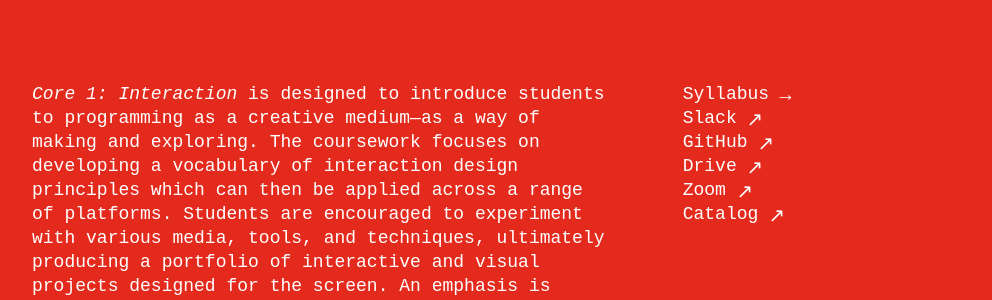
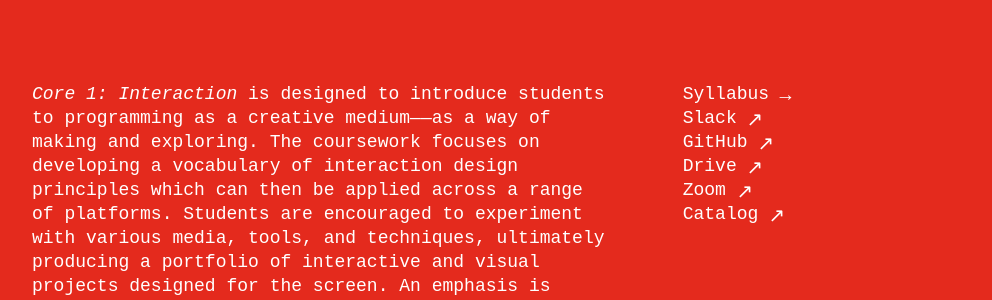
Before and after one commit to core-interaction/core-interaction.github.io, a Jekyll site: the page built from index.md, in a window 1280 px wide. Shown: the part 356-656 px from the top of the page, without its empty margins (143-1135 px from the left). Built offline with Jekyll 4.4.1, drawn with Linux system fonts in a browser that asks for light colours; some of the changed text lies outside the part shown.

Commit message:
Double-wide em-dashes.

```diff
--- a/_layouts/index.html
+++ b/_layouts/index.html
@@ -21,7 +21,7 @@ layout: default
 		</address>
 	</header>
 	<article>
-		{{ content }}
+		{{ content | mdash_spans }}
 	</article>
 	<nav>
 		{% include page_list.html title=page.strings.classes  pages=weeks %}
--- a/_layouts/page.html
+++ b/_layouts/page.html
@@ -17,7 +17,7 @@ layout: default
 		</header>
 	{% endif %}
 	<article>
-		{{ content }}
+		{{ content | mdash_spans }}
 	</article>
 	{% include footer.html %}
 </main>
--- a/_plugins/filters.rb
+++ b/_plugins/filters.rb
@@ -4,6 +4,9 @@ module Jekyll
 			return input if input.to_s.empty?
 			time(input).strftime('%B %-d')
 		end
+		def mdash_spans(input)
+			return input.gsub('—', '<span class="mdash">—</span>')
+		end
 	end
 end
 
--- a/assets/styles/_markdown.scss
+++ b/assets/styles/_markdown.scss
@@ -37,6 +37,12 @@
 
 
 
+	// Double-wide em-dashes from Ruby filter.
+	span.mdash:after { content: '—'	}
+
+
+
+	// Code time.
 	code:not(._) {
 		--color: var(--color--code);
 
@@ -86,7 +92,6 @@
 			+ * { --margin--top--previous: var(--margin--vertical--2) }
 		}
 	}
-
 
 
 
```
